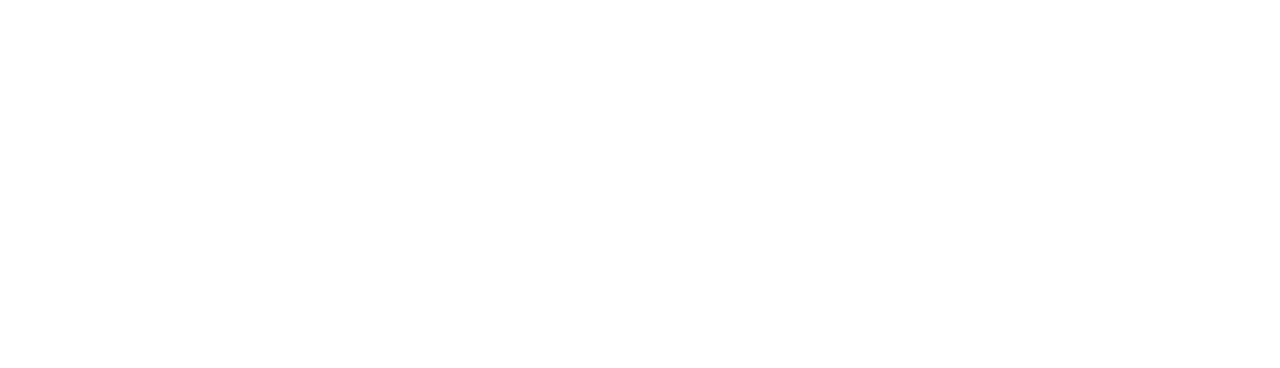
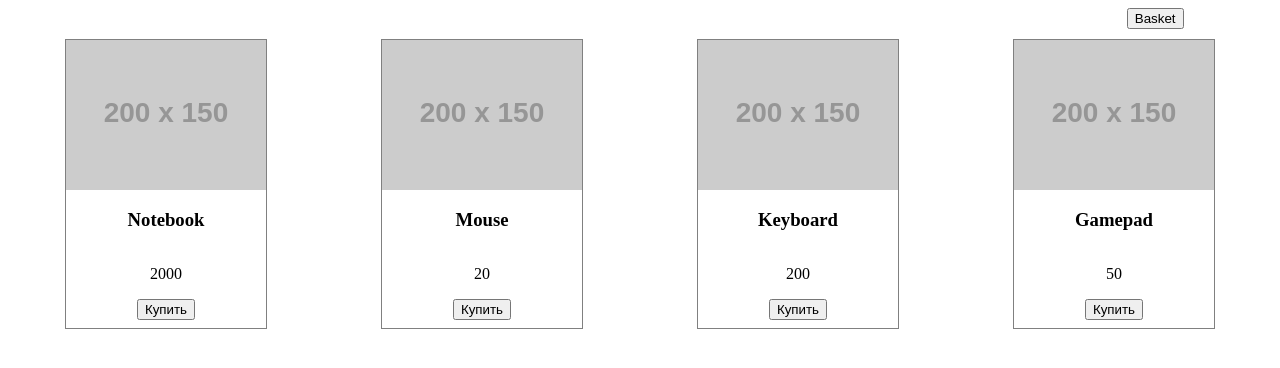
Before and after one commit to Viktor-82/JS_L2_Advansed, a plain HTML site: page Lesson_1/src/index.html in a window 1280 px wide. Drawn offline with Linux system fonts and the light colour scheme; placeholder pictures from the web are drawn by us.

Commit message:
renderProduct() принимает объект в качестве аргумента

```diff
--- /dev/null
+++ b/Lesson_1/src/css/style.css
@@ -0,0 +1,19 @@
+.products {
+    margin: 10px auto;
+    display: flex;
+    justify-content: space-around;
+}
+.product-item {
+    display: flex;
+    flex-direction: column;
+    align-items: center;
+    border: 1px solid gray;
+    padding-bottom: 8px;
+}
+
+header {
+    display: flex;
+    flex-direction: column;
+    align-items: flex-end;
+    padding: 0 7%;
+}
--- a/Lesson_1/src/index.html
+++ b/Lesson_1/src/index.html
@@ -5,12 +5,18 @@
     <meta name="viewport"
           content="width=device-width, user-scalable=no, initial-scale=1.0, maximum-scale=1.0, minimum-scale=1.0">
     <meta http-equiv="X-UA-Compatible" content="ie=edge">
-    <title>Document</title>
-    <link rel="stylesheet" href="style.css">
+    <title>Online store</title>
+    <link rel="stylesheet" href="css/style.css">
 </head>
 <body>
-
-<!--<button>Button</button>-->
-<script src="main.js"></script>
+<header>
+<!--Здесь будет сформирована корзина-->
+    <button class="btn-cart" type="button">Basket</button>
+</header>
+<main>
+<!--Здесь будут добавлены карточки товаров на страницу-->
+    <div class="products"></div>
+</main>
+<script src="js/main.js"></script>
 </body>
 </html>
--- /dev/null
+++ b/Lesson_1/src/js/main.js
@@ -0,0 +1,34 @@
+'use strict';
+
+const products = [
+    {id: 1, title: 'Notebook', price: 2000, img: 'https://placehold.it/200x150'},
+    {id: 2, title: 'Mouse', price: 20, img: 'https://placehold.it/200x150'},
+    {id: 3, title: 'Keyboard', price: 200, img: 'https://placehold.it/200x150'},
+    {id: 4, title: 'Gamepad', price: 50, img: 'https://placehold.it/200x150'},
+];
+//Функция для формирования верстки каждого товара
+//Добавить в выводе изображение
+const renderProduct = (item) => {
+// деструктуризация. раскладываем значения элементов объекта в отдельные переменные
+            let {id, title, price, img} = item;
+    return `<div class="product-item" data-id="${id}">
+                <img src="${img}" alt="#">
+                <h3>${title}</h3>
+                <p>${price}</p>
+                <button class="buy-btn">Купить</button>
+            </div>`
+};
+const renderPage = list => {
+    // const productsList = list.map(item => renderProduct(item.title,item.price,item.img,item.id));
+    // пробуем переписать на передачу объекта
+    const productsList = list.map(item => renderProduct(item));
+    console.log(productsList);
+    // document.querySelector('.products').innerHTML = productsList;
+/* Запятая на веб странице появляется потому что в разметку HTML вставляется массив
+* данных со всеми знаками. Чтобы этого избежать добавим элементы в разметку поочередно при помощи цикла */
+    productsList.forEach(el => document.querySelector('.products').innerHTML += el)
+};
+
+renderPage(products);
+
+/* Ура! Получилось!!! */
--- a/Lesson_1/src/style.css
+++ /dev/null
@@ -1,3 +0,0 @@
-.x {
-    color: blue;
-}
```
Also changed, not shown: Lesson_1/src/main.js (deleted, +0 -207 lines).
